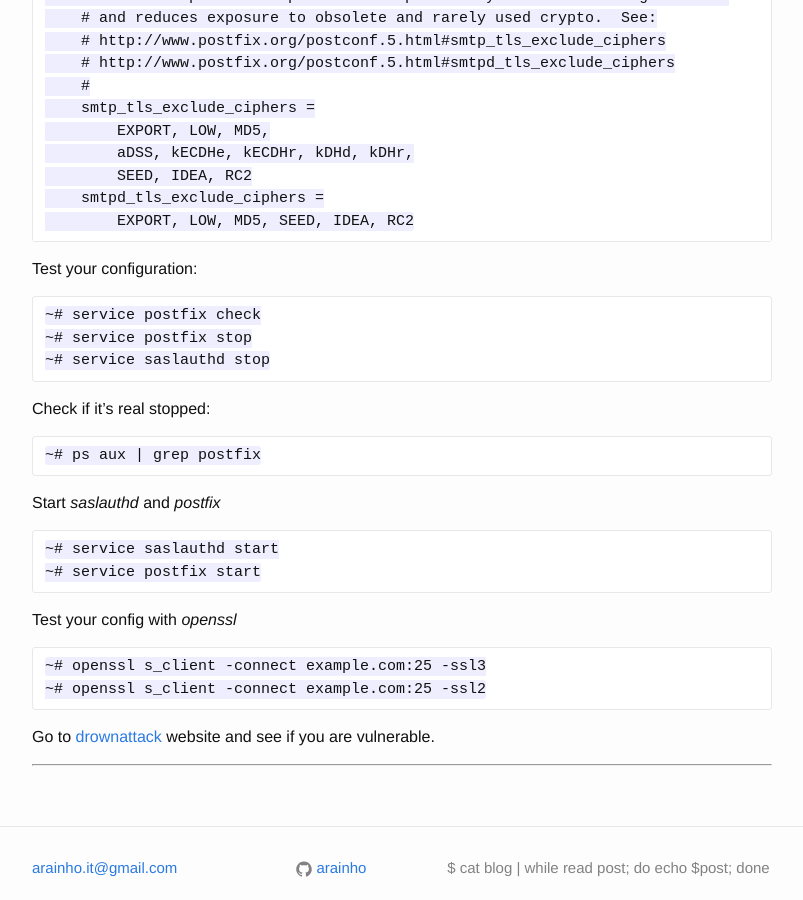
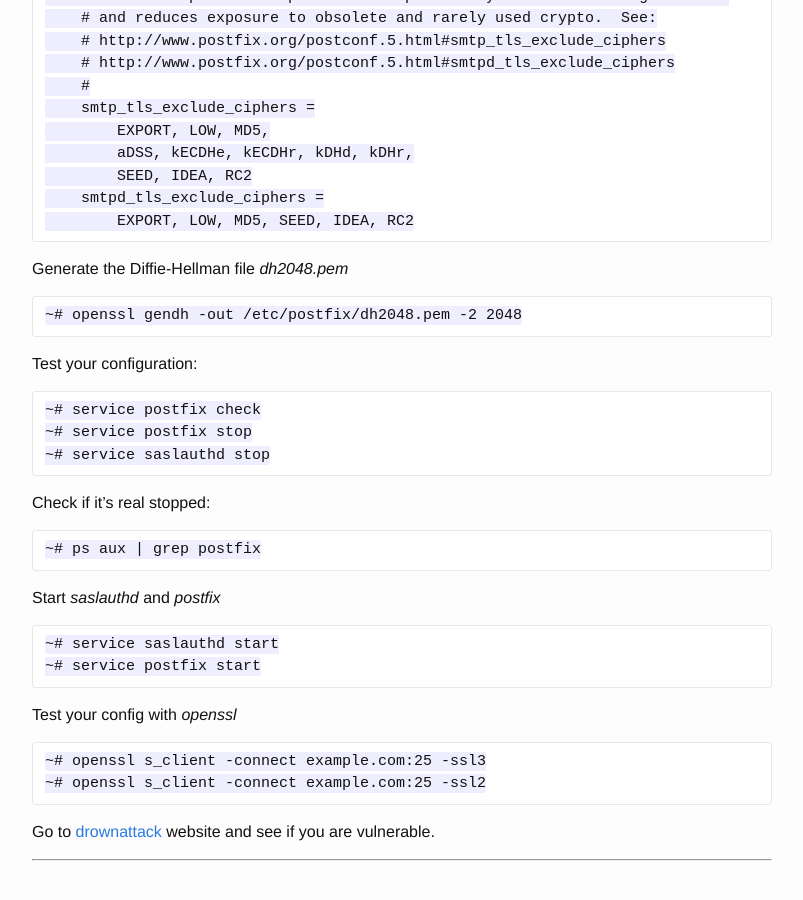
Before and after one commit to arainho/arainho.github.io, a Jekyll site: the page built from _posts/2016-03-02-postfix-settings-drown-attack.md, in a window 1280 px wide and 900 px high, scrolled down 1221 px. Shown: the whole window, without its empty margins (238-1041 px from the left). Built offline with Jekyll 4.4.1, drawn with Linux system fonts in a browser that asks for light colours.

Commit message:
add line to create dh2048.pem

```diff
--- a/_posts/2016-03-02-postfix-settings-drown-attack.md
+++ b/_posts/2016-03-02-postfix-settings-drown-attack.md
@@ -62,6 +62,10 @@ Change your config to this:
         smtpd_tls_exclude_ciphers =
             EXPORT, LOW, MD5, SEED, IDEA, RC2
 
+Generate the Diffie-Hellman file _dh2048.pem_
+
+    ~# openssl gendh -out /etc/postfix/dh2048.pem -2 2048
+
 
 Test your configuration:
 
```
